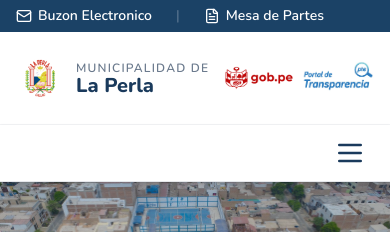
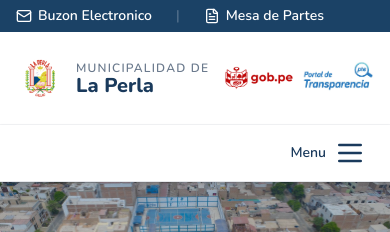
Before and after one commit to reizzdev/municipalidad-la-perla, a Next.js app in the folder frontend/: page / in a window 390 px wide. Shown: the top 232 px of the page. Built offline with nearby package versions, Linux system fonts and the light colour scheme.

Commit message:
fix: Arreglar navbar cierre de submenus a cierre de menu movil completo y agregar la palabra Menú

```diff
--- a/frontend/components/layout/Navbar.tsx
+++ b/frontend/components/layout/Navbar.tsx
@@ -62,7 +62,6 @@ const cls = {
 
  {/* SUBCOMPONENTES */}
 
- {/* BUSCADOR DE ESCRITORIO */}
 function SearchBar({ className, inputClass }: { className?: string; inputClass?: string }) {
   return (
     <div className={`${cls.searchBox} ${className ?? ""}`}>
@@ -76,7 +75,6 @@ function SearchBar({ className, inputClass }: { className?: string; inputClass?:
   );
 }
 
- {/* FLECHA LATERAL DE LOS NAVBAR */}
 function Chevron({ open }: { open: boolean }) {
   return (
     <ChevronDown
@@ -91,13 +89,14 @@ function Chevron({ open }: { open: boolean }) {
 export default function Navbar() {
   const [mobileOpen,   setMobileOpen]   = useState(false);
   const [openDropdown, setOpenDropdown] = useState<string | null>(null);
-  const dropdownRef = useRef<HTMLDivElement>(null);
+  const navRef = useRef<HTMLElement>(null);
 
-  // Cierra dropdown al hacer click fuera
+  // Cierra dropdown Y menu mobile al hacer click fuera
   useEffect(() => {
     function onOutsideClick(e: MouseEvent) {
-      if (dropdownRef.current && !dropdownRef.current.contains(e.target as Node)) {
+      if (navRef.current && !navRef.current.contains(e.target as Node)) {
         setOpenDropdown(null);
+        setMobileOpen(false);
       }
     }
     document.addEventListener("mousedown", onOutsideClick);
@@ -133,7 +132,6 @@ export default function Navbar() {
       );
     }
 
- {/* ITEMS DE CADA ITEMS DEL NAVBAR */}
     const isOpen = openDropdown === item.label;
     return (
       <>
@@ -189,7 +187,6 @@ export default function Navbar() {
       );
     }
 
- {/* ITEMS DE CADA ITEMS DEL NAVBAR */}
     const isOpen = openDropdown === item.label;
     return (
       <>
@@ -201,7 +198,6 @@ export default function Navbar() {
           <Chevron open={isOpen} />
         </button>
 
- {/* ITEMS DE CADA ITEMS DEL NAVBAR MOVIL */}
         {isOpen && (
           <div className="bg-gray-50 border-t border-gray-100">
             {item.dropdown!.map((sub) => (
@@ -220,17 +216,14 @@ export default function Navbar() {
     );
   }
 
+  return (
+    <nav ref={navRef} className="bg-white border-b border-gray-200 shadow-sm sticky top-0 z-50">
+      <div className="container-main">
 
-  return (
-    <nav className="bg-white border-b border-gray-200 shadow-sm sticky top-0 z-50">
-      <div className="container-main" ref={dropdownRef}>
-
-
- {/* BARRA PRINCIPAL */}
+        {/* BARRA PRINCIPAL */}
         <div className="flex items-center justify-between h-14">
 
-
- {/* ITEMS ESCRITORIO */}
+          {/* ITEMS ESCRITORIO */}
           <ul className="hidden lg:flex items-center h-full gap-2.5">
             {NAV_ITEMS.map((item) => (
               <li key={item.label} className="relative h-full flex items-center">
@@ -239,22 +232,23 @@ export default function Navbar() {
             ))}
           </ul>
 
-
- {/* BUSCADOR - ESCRITORIO */}
+          {/* BUSCADOR - ESCRITORIO */}
           <SearchBar className="hidden lg:flex py-1.5" inputClass="w-50" />
 
-
- {/* HAMBURGUESA MOVIL */}
+          {/* HAMBURGUESA MOVIL - texto Menu a la izquierda, icono a la derecha */}
           <button
-            className="lg:hidden ml-auto p-2 text-[#1a3a5c] hover:bg-gray-500 rounded-xl transition-colors"
+            className="lg:hidden ml-auto flex items-center gap-2 p-2 text-[#1a3a5c] hover:bg-gray-100 rounded-xl transition-colors"
             onClick={() => setMobileOpen((prev) => !prev)}
             aria-label="Menu"
           >
+            <span className="text-sm font-semibold">
+              {mobileOpen ? "Cerrar" : "Menu"}
+            </span>
             {mobileOpen ? <X size={32} /> : <Menu size={32} />}
           </button>
         </div>
 
- {/* MENU MOVIL */}
+        {/* MENU MOVIL */}
         {mobileOpen && (
           <div className="lg:hidden bg-white border-t border-gray-100 py-4 pb-4">
 
```
